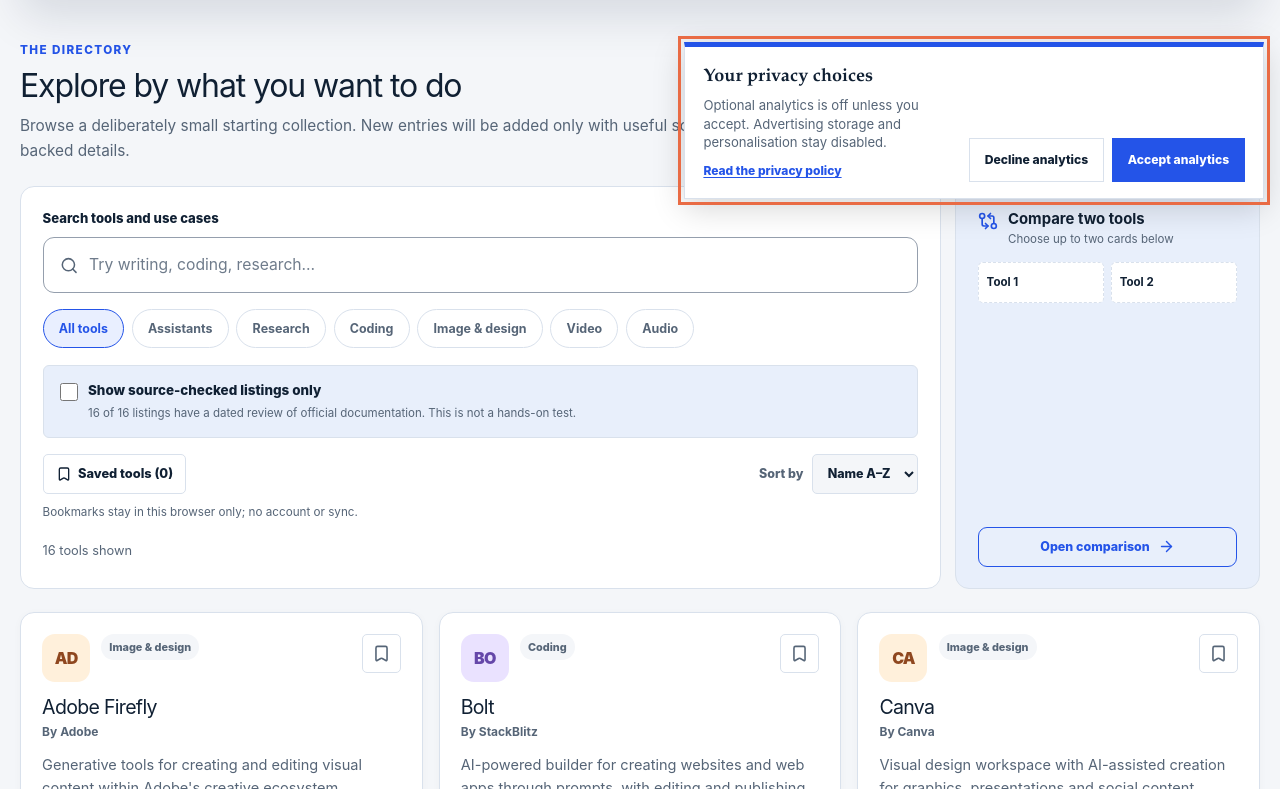
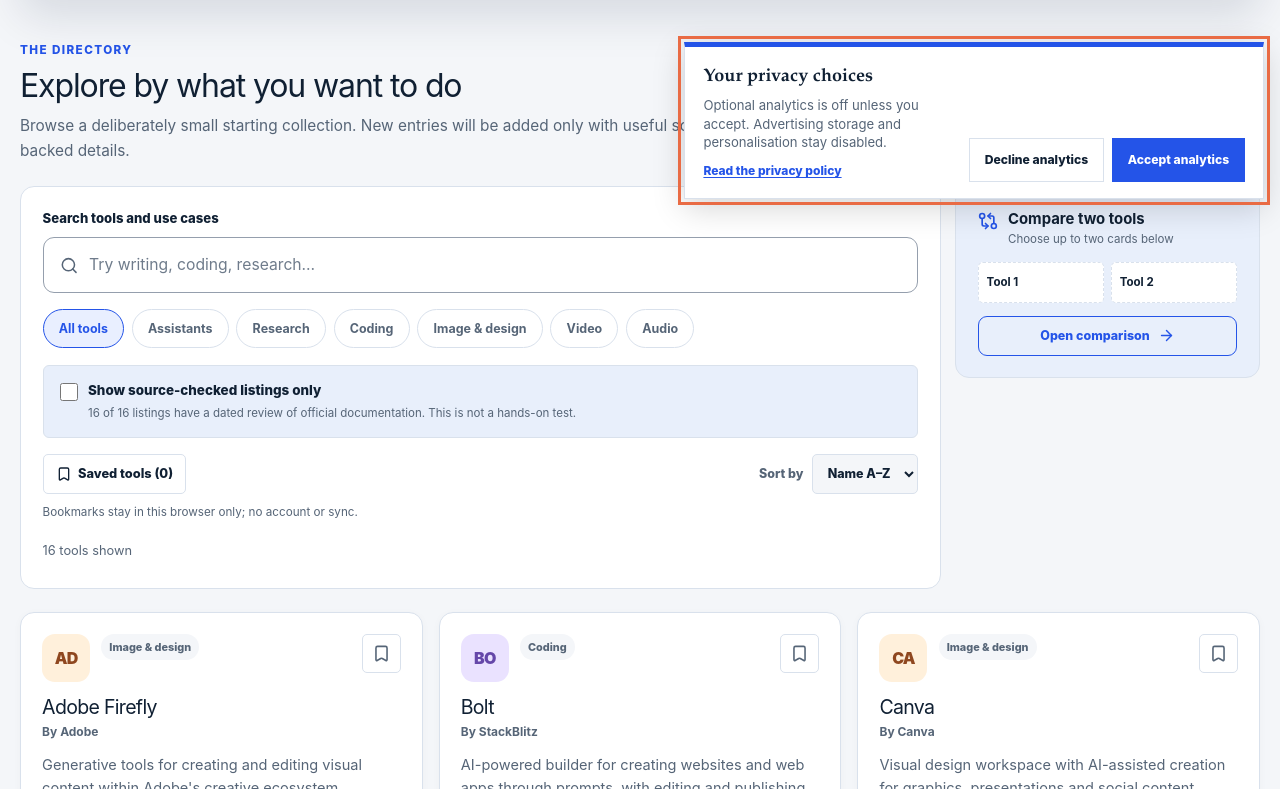
Before and after one commit to syleriofficial/Decodista, a Next.js app: page /ai-tools in a window 1280 px wide. Shown: the part 585-1374 px from the top of the page. Built offline with nearby package versions, Linux system fonts and the light colour scheme; no server answers.

Commit message:
style(ai-tools): remove empty vertical space from comparison panel

```diff
--- a/app/ai-tools/ai-tools.css
+++ b/app/ai-tools/ai-tools.css
@@ -797,7 +797,7 @@
 .ai-tools-page .ai-tools-section-heading { margin-bottom: 1.1rem; }
 .ai-tools-page .ai-tools-section-heading h2 { font-size: clamp(1.7rem, 2.5vw, 2.4rem); }
 .ai-tools-page .ai-tools-workbench {
-  align-items: stretch;
+  align-items: start;
   gap: .9rem;
 }
 .ai-tools-page .ai-tools-filters,
```
